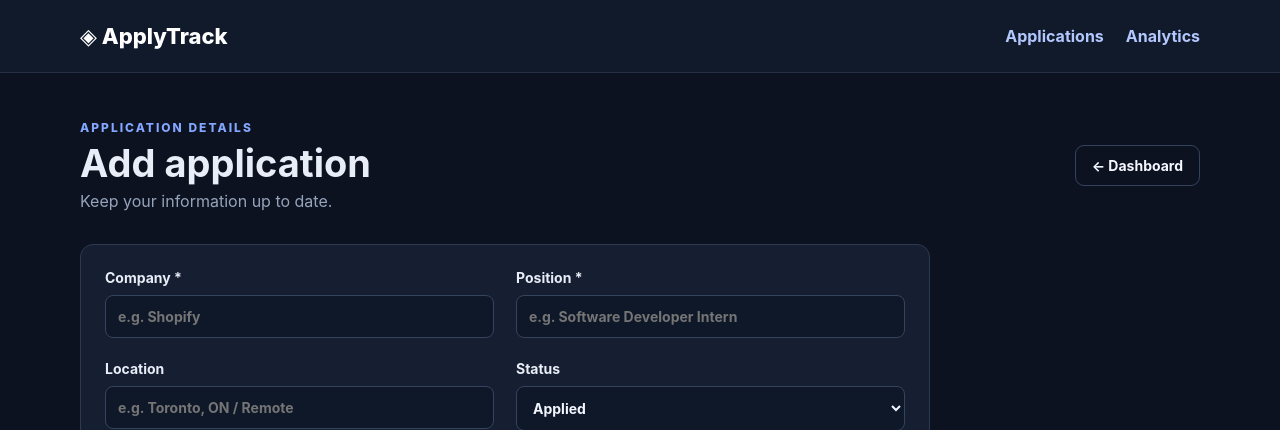
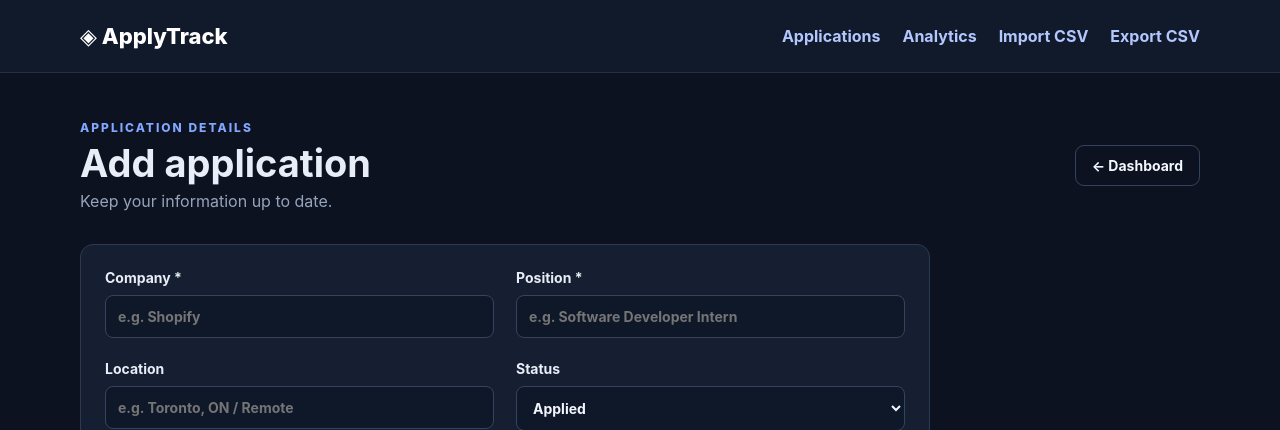
Before and after one commit to jamesonvuong22/job-application-tracker, a Flask app: page /new in a window 1280 px wide. Shown: the top 430 px of the page. Run offline with Flask 3, Linux system fonts and the light colour scheme.

Commit message:
Add Import and Export CSV links to header

```diff
--- a/job-application-tracker/templates/base.html
+++ b/job-application-tracker/templates/base.html
@@ -5,7 +5,7 @@
   <title>ApplyTrack</title><link rel="stylesheet" href="{{ url_for('static', filename='style.css') }}">
 </head>
 <body>
-  <header class="topbar"><div class="container nav"><a class="brand" href="{{ url_for('index') }}">◈ ApplyTrack</a><nav class="nav-links"><a href="{{ url_for('index') }}">Applications</a><a href="{{ url_for('analytics') }}">Analytics</a></nav></div></header>
+  <header class="topbar"><div class="container nav"><a class="brand" href="{{ url_for('index') }}">◈ ApplyTrack</a><nav class="nav-links"><a href="{{ url_for('index') }}">Applications</a><a href="{{ url_for('analytics') }}">Analytics</a><a href="{{ url_for('import_csv') }}">Import CSV</a><a href="{{ url_for('export_csv') }}">Export CSV</a></nav></div></header>
   <main class="container">
     {% with messages = get_flashed_messages(with_categories=true) %}{% for category, message in messages %}<div class="flash {{ category }}" role="alert">{{ message }}</div>{% endfor %}{% endwith %}
     {% block content %}{% endblock %}
```
